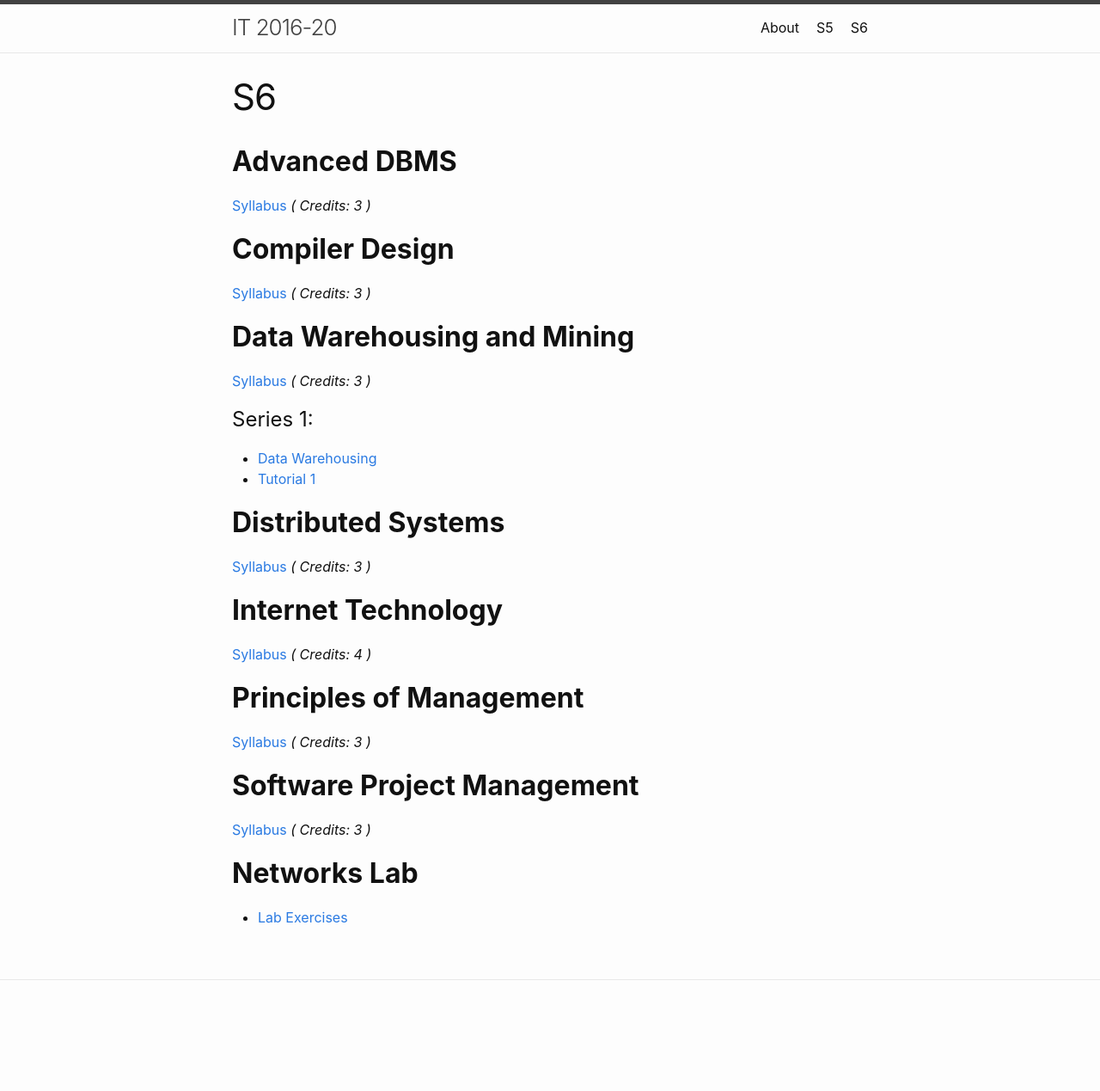
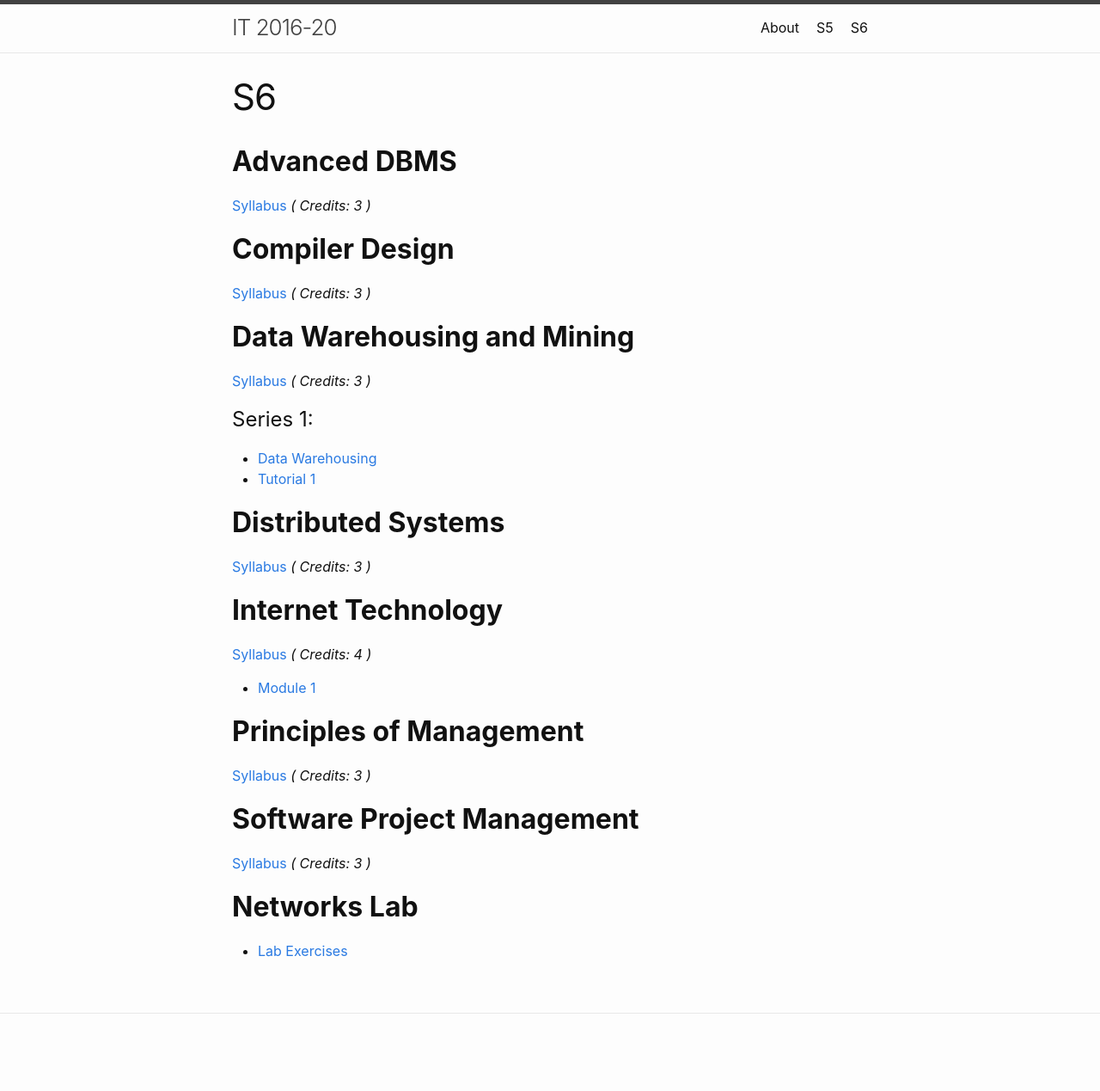
Before and after one commit to IT-GECBH/2020, a Jekyll site: the page built from resources_s6.md, in a window 1280 px wide. Shown: the whole page at 86% size. Built offline with Jekyll 4.4.1, drawn with Linux system fonts in a browser that asks for light colours; before the commit the page ends 1230 px from its top, so only the background shows below that.

Commit message:
Update resources_s6.md

```diff
--- a/resources_s6.md
+++ b/resources_s6.md
@@ -22,6 +22,8 @@ permalink: /resources-s6/
 ## **Internet Technology**
 [Syllabus][it-syll] *( Credits: 4 )*  <br />
 
+* [Module 1][it-mod-1]
+
 ## **Principles of Management**
 [Syllabus][pom-syll] *( Credits: 3 )*  <br />
 
@@ -34,6 +36,7 @@ permalink: /resources-s6/
 
 
 [it-syll]: /resources/IT/IT302_Internet_technology.pdf
+[it-mod-1]: /resources/IT/Module I.pptx
 
 [cd-syll]: /resources/CD/CS304_Compiler_Design.pdf
 
```
